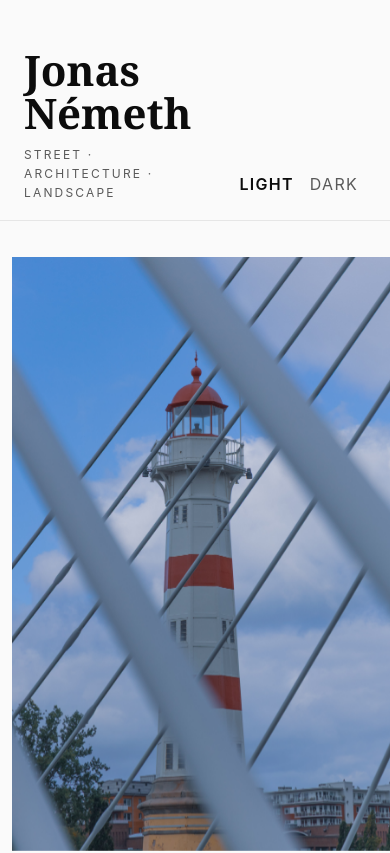
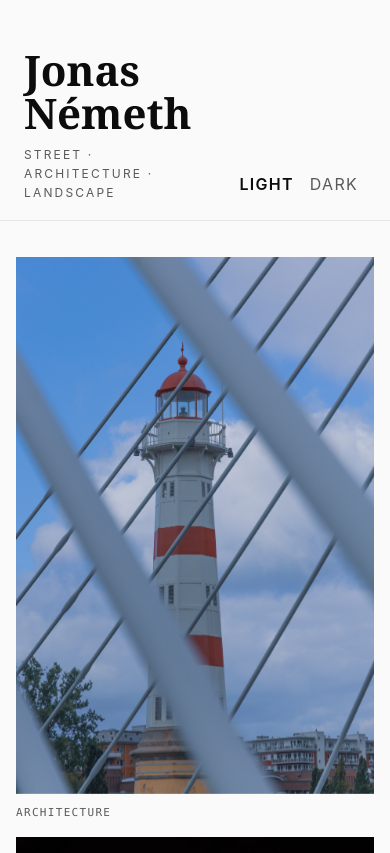
Before and after one commit to Nosperadu/photos, a React (Vite) app: page /#/ in a window 390 px wide. Shown: the top 853 px of the page. Built offline with nearby package versions, Linux system fonts and the light colour scheme.

Commit message:
Update styles.css
für mobile angepasst

```diff
--- a/src/styles.css
+++ b/src/styles.css
@@ -254,21 +254,64 @@ figure, figcaption, .wrap, .grid img, .section-label, .series-intro {
 @media (max-width: 1100px){
   .offset-1, .offset-2, .offset-3 { grid-column-start: auto; }
 }
-/* ==============================
-   (Optional) Hero Full-bleed
-   - nur sichtbar, wenn in ui.flags.js HERO: true
-   - figcaption wird wieder in die max Breite geführt
-   ============================== */
-@media (max-width: 480px){
+
+/* 1) Global: horizontales Scrollen hart verhindern */
+html, body {
+  overflow-x: hidden;
+}
+
+/* 2) Mobile: symmetrische Innenabstände + kein Randkleben */
+@media (max-width: 640px){
   .wrap {
-    padding-left: 12px;
-    padding-right: 12px;
+    padding-left: 16px;
+    padding-right: 16px;
+    margin-left: auto;
+    margin-right: auto;
   }
-  .series-title {
-    font-size: 24px; /* kleinere, aber elegante Headline */
+  .grid {
+    gap: 16px;
   }
-  .series-intro {
-    font-size: 13px;
-    line-height: 1.6;
+  figure { margin: 0; } /* Sicherheit: keine negativen/seltsamen Margins */
+  figure img {
+    display: block;
+    width: 100%;
+    height: auto;
+    /* optional, wenn du leicht gerundete Ecken willst:
+    border-radius: 6px;
+    */
   }
 }
+
+/* 3) Hauptursache: Full-bleed-Hero mit 100vw erzeugt Überbreite.
+      Auf Mobile NICHT full-bleed, sondern innerhalb der .wrap zentriert. */
+@media (max-width: 768px){
+  .f-hero .hero {
+    margin: 0 0 clamp(20px, 4vw, 32px) !important; /* statt calc(50% - 50vw) */
+  }
+  .f-hero .hero img {
+    width: 100% !important;  /* statt 100vw */
+    height: auto;
+  }
+  .f-hero .hero figcaption {
+    padding-left: 0;
+    padding-right: 0;
+  }
+}
+
+/* 4) Sicherheit: alle Elemente, die versehentlich 100vw nutzen, beschneiden */
+@media (max-width: 768px){
+  [style*="width: 100vw"], .w-100vw, .full-bleed {
+    width: 100% !important;
+    max-width: 100% !important;
+  }
+}
+
+/* 5) Grid-Spalten sauber definieren, damit keine „Überbreiten“ entstehen */
+.grid {
+  grid-template-columns: repeat(12, minmax(0, 1fr));
+}
+
+/* 6) Falls Offsets auf Mobile komisch wirken → neutralisieren */
+@media (max-width: 1100px){
+  .offset-1, .offset-2, .offset-3, .offset-4 { grid-column-start: auto; }
+}
```
